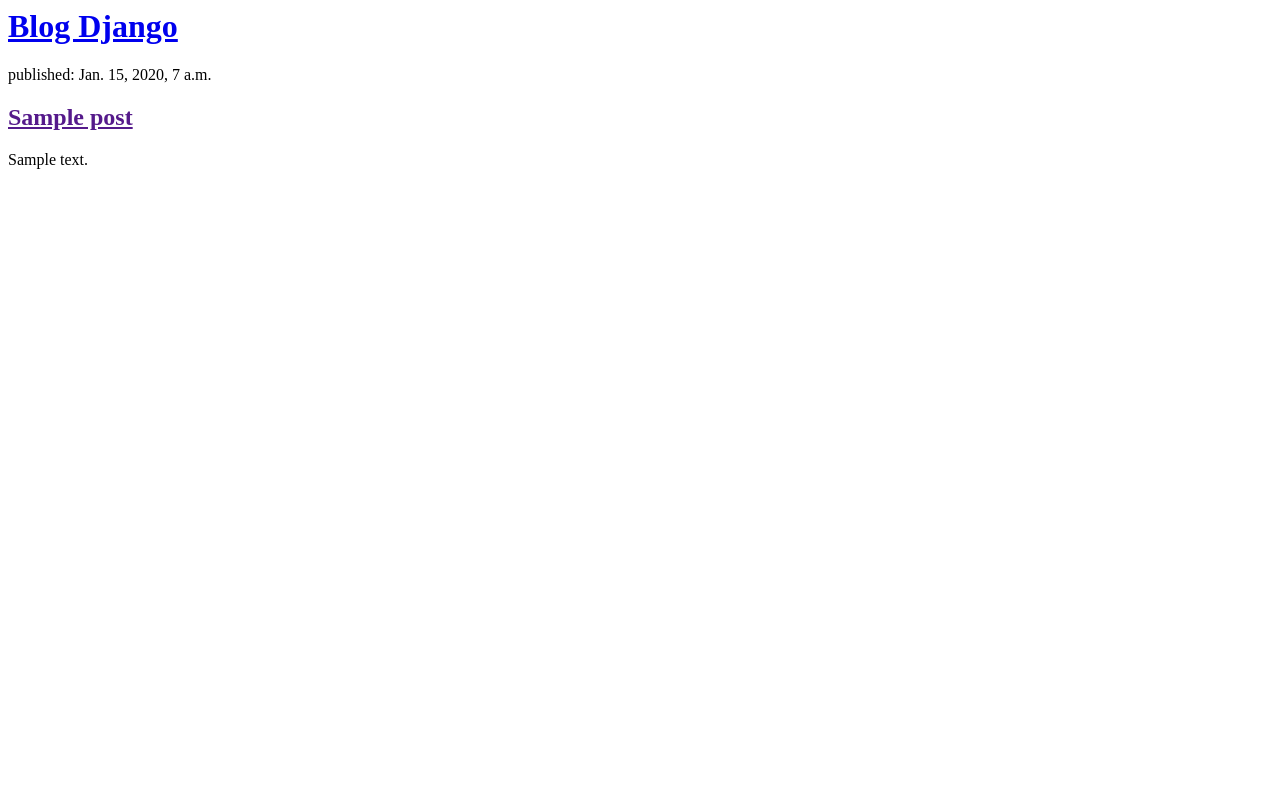
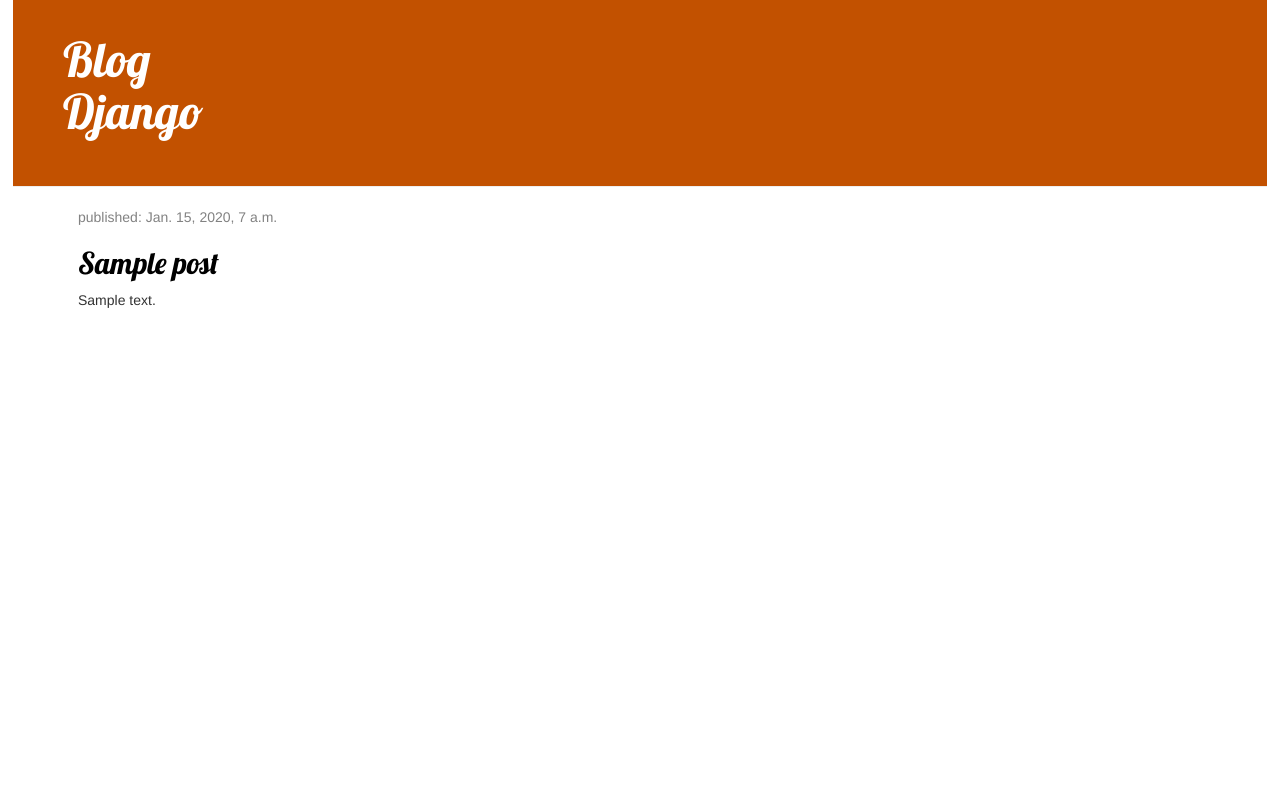
Before and after one commit to Gugamaron/my-first-blog, a Django app: template blog/templates/blog/post_list.html in a window 1280 px wide. Run offline with Django 3.2, Linux system fonts and the light colour scheme; the template is opened without the code that fills it: values that come from a table or form of the project are taken from there, others are empty; tables that the repository leaves empty hold one stand-in row (values such as "Sample post"); some libraries are stand-ins or nearby versions.

Commit message:
creat css and modify html.

```diff
--- /dev/null
+++ b/blog/static/css/blog.css
@@ -0,0 +1,66 @@
+/*
+lagura: 1% --> 12.45px
+haltura: 1% --> 3.78333 px
+*/
+
+h1 a, h2 a {
+	color: #C25100;
+	font-family: 'Lobster';
+}
+
+body {
+	padding: 0% 1% 1% 1%;
+}
+
+.page-header a {
+	display: block;
+	width: 20%;
+	height: 15%;
+}
+
+.page-header {
+	background-color: #C25100;
+	margin-top: 0;
+	padding: 1% 2% 2% 4%;
+}
+
+.page-header h1, .page-header h1 a, .page-header h1 a:visited, .page-header h1 a:active {
+	color: #ffffff;
+	font-size: 185%;
+	text-decoration: none;
+}
+
+.content {
+	margin-left: 4%;
+}
+
+h1, h2, h3, h4 {
+	font-family: 'Lobster', cursive;
+}
+
+.date {
+	color: #828282;
+}
+
+.save {
+	float: right;
+}
+
+.post-form textarea, .post-form input {
+	width: 100%;
+}
+
+.top-menu, .top-menu:hover, .top-menu:visited {
+	color: #ffffff;
+	float: right;
+	font-size: 26pt;
+	margin-right: 2%;
+}
+
+.post {
+margin-bottom: 7%;
+}
+
+.post h2 a, .post h2 a:visited {
+color: #000000;
+}
--- a/blog/templates/blog/post_list.html
+++ b/blog/templates/blog/post_list.html
@@ -1,17 +1,31 @@
+{% load static %}
 <html>
 	<head>
 		<title>Blog Django</title>
+		<link rel="stylesheet" href="//maxcdn.bootstrapcdn.com/bootstrap/3.2.0/css/bootstrap.min.css">
+		<link rel="stylesheet" href="//maxcdn.bootstrapcdn.com/bootstrap/3.2.0/css/bootstrap-theme.min.css">
+		<link rel="stylesheet" href="{% static 'css/blog.css' %}">
+		<link href="//fonts.googleapis.com/css?family=Lobster&subset=latin,latin-ext" rel="stylesheet" type="text/css">
+
 	</head>
 	<body>
-		<div>
+		<header class="page-header">
 			<h1><a href="/">Blog Django</a></h1>
-		</div>
-		{% for post in posts %}
-			<div>
-				<p>published: {{ post.published_date }}</p>
-				<h2><a href="">{{ post.title }}</a></h2>
-				<p>{{ post.text|linebreaksbr }}</p>
+		</header>
+		<article class="content container">
+			<div class="row">
+				<section class="col-md-8">
+					{% for post in posts %}
+						<div class="post">
+							<p class="date">
+								published: {{ post.published_date }}
+							</p>
+							<h2><a href="">{{ post.title }}</a></h2>
+							<p>{{ post.text|linebreaksbr }}</p>
+						</div>
+					{% endfor %}
+				</section>
 			</div>
-		{% endfor %}
+		</article>
 	</body>
 </html>
```
